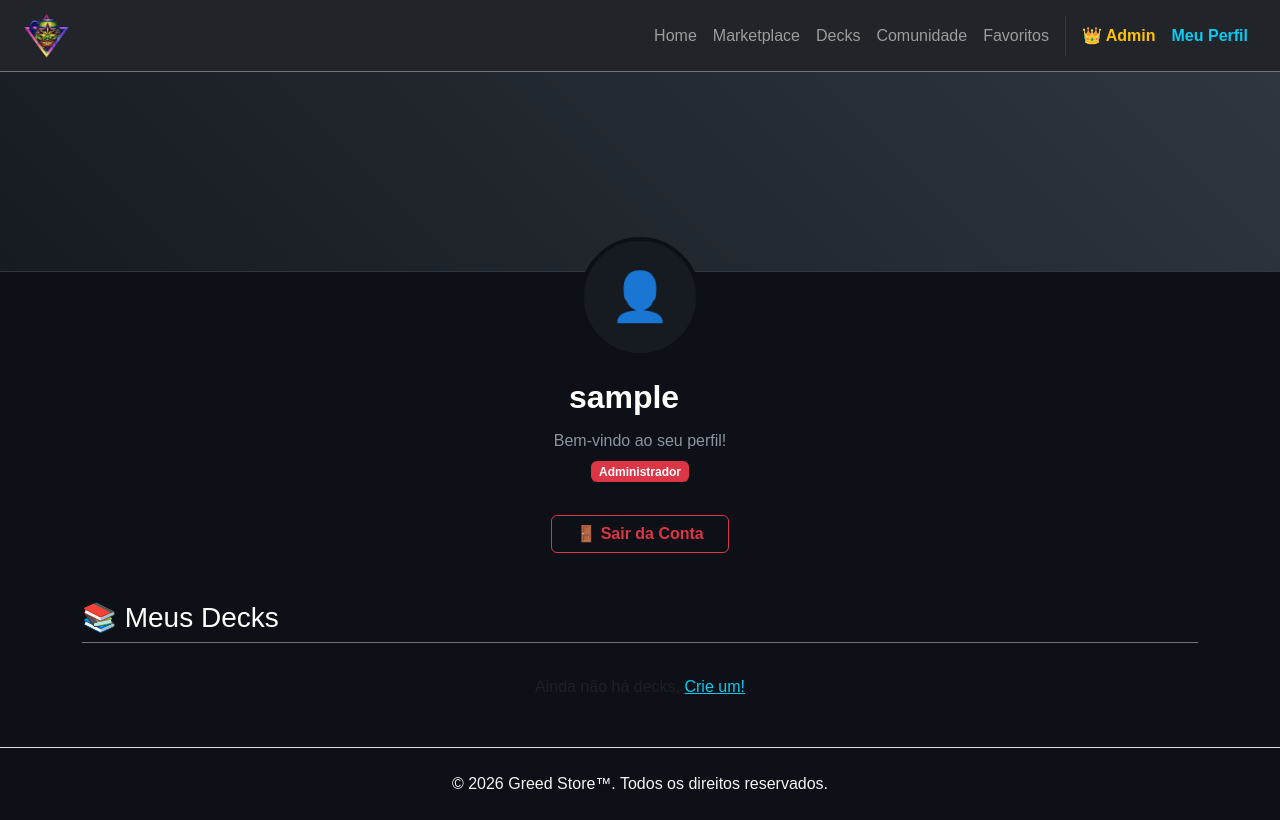
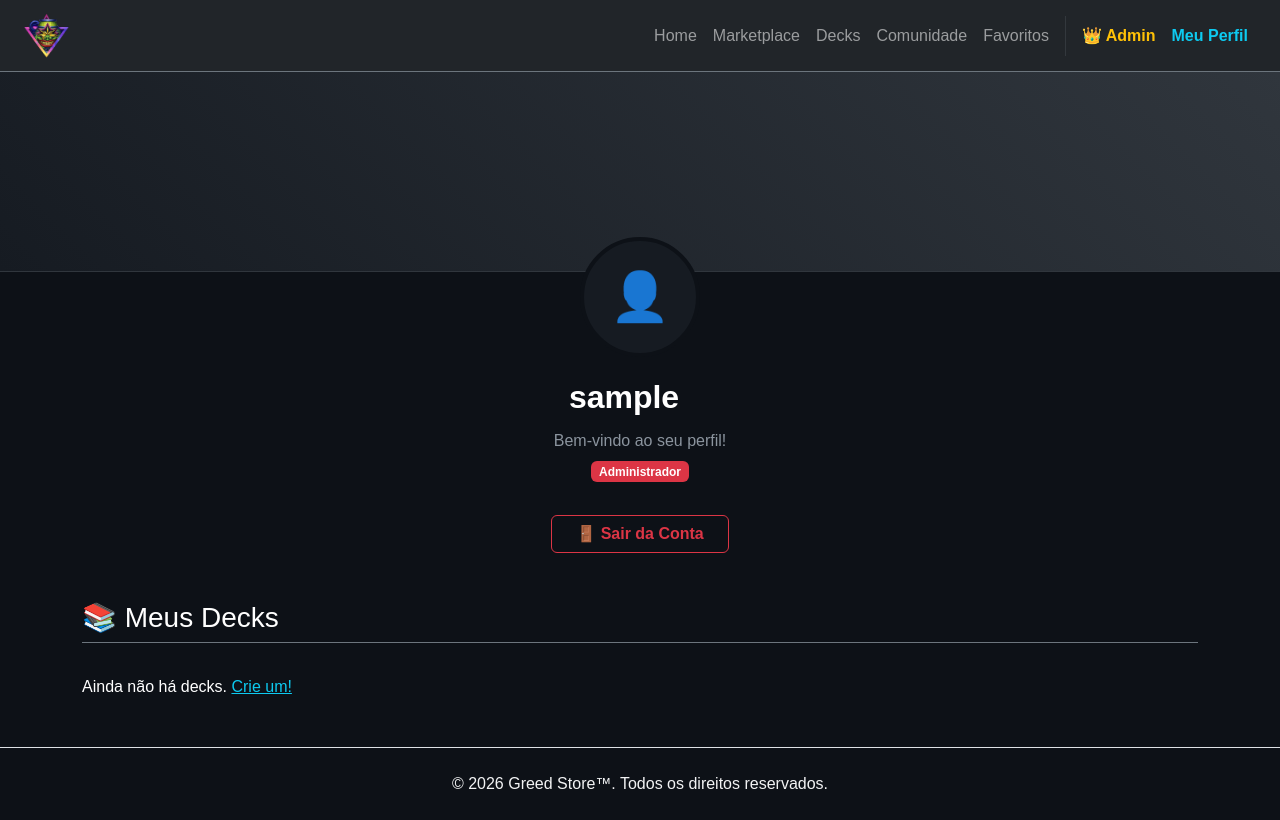
Before and after one commit to loja-da-Ganancia/loja-React, a React (Vite) app in the folder greed-store-react/: page /perfil in a window 1280 px wide. Built offline with nearby package versions, Linux system fonts and the light colour scheme; sample sign-in values are in the browser's storage.

Commit message:
Pequena alteração

```diff
--- a/greed-store-react/src/pages/Perfil.jsx
+++ b/greed-store-react/src/pages/Perfil.jsx
@@ -198,8 +198,8 @@ export default function Perfil() {
             <h3 className="border-bottom border-secondary pb-2 text-white">📚 Meus Decks</h3>
             <div className="row g-4 mt-2">
               {meusDecks.length === 0 ? (
-                <div className="col-12 text-center text-muted">
-                  Ainda não há decks. <Link to="/decks" className="text-info">Crie um!</Link>
+                <div className="col-12  text-muted">
+                  <span className="text-white">Ainda não há decks.</span> <Link to="/decks" className="text-info">Crie um!</Link>
                 </div>
               ) : (
                 meusDecks.map((deck) => (
```
Also changed, not shown: 1 other file (tests, documents, lock files or other folders).
